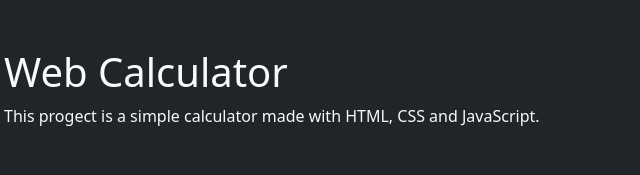
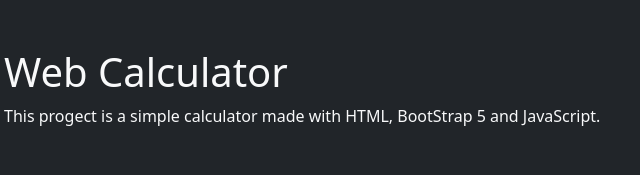
Before and after one commit to MaCintr/webCalculatorProject, a plain HTML site: page WebCalculator/index.html in a window 1280 px wide. Shown: the top 175 px of the page, 78-718 px from the left. Drawn offline with nearby package versions, Linux system fonts and the light colour scheme.

Commit message:
Update index.html
Minor Changes

```diff
--- a/WebCalculator/index.html
+++ b/WebCalculator/index.html
@@ -12,7 +12,7 @@
 
 <body class="d-flex justify-content-center flex-column container">
   <h1 class="mt-5 text-light">Web Calculator</h1>
-  <p class="mb-5 text-light">This progect is a simple calculator made with HTML, CSS and JavaScript.</p>
+  <p class="mb-5 text-light">This progect is a simple calculator made with HTML, BootStrap 5 and JavaScript.</p>
   <div class="d-flex flex-column bg-secondary mx-auto pt-4 px-2 border border-light rounded-5">
     <input class="p-3 mx-auto fs-3" type="text" id="resultado" disabled>
     <table id="teclas" class="d-flex justify-content-center m-5">
```
